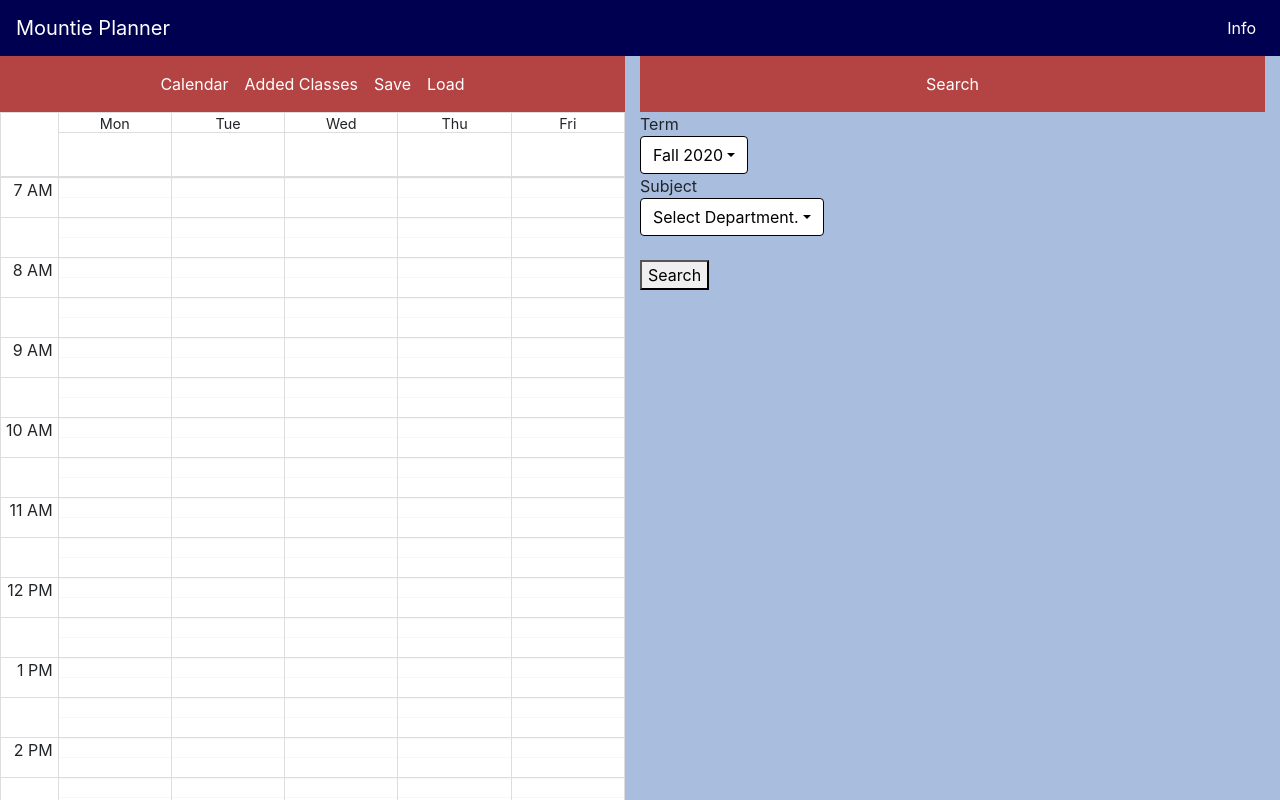
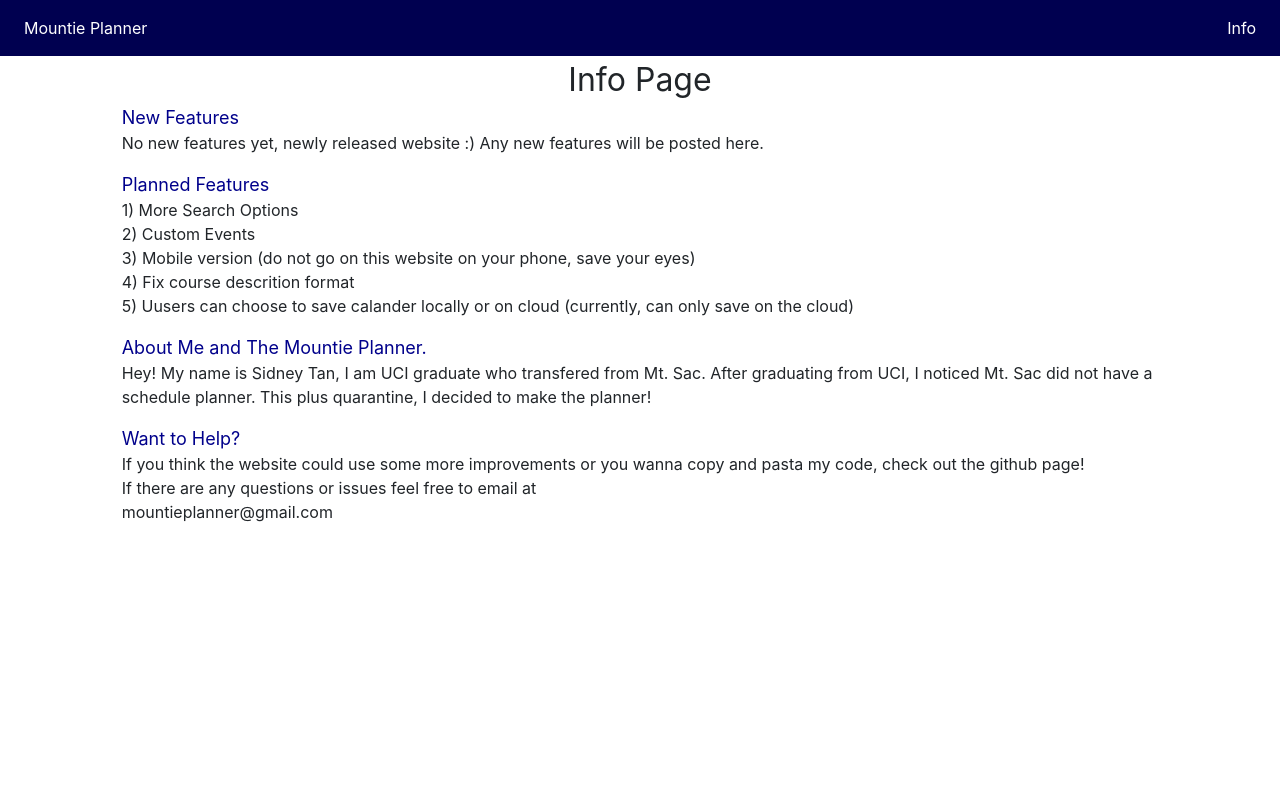
Before and after one commit to AnyFinCanHappen/mtsac_scheduler_fe, a React (Create React App) app: page / in a window 1280 px wide. Both pictures are taken after a click on the button "Info". Built offline with nearby package versions, Linux system fonts and the light colour scheme.

Commit message:
Made an info page.

```diff
--- a/src/App.js
+++ b/src/App.js
@@ -6,6 +6,7 @@
 import "./css/nav_bar.css"
 import Navbar from "react-bootstrap/Navbar"
 import Nav from "react-bootstrap/Nav"
+import Info from "./info/Info"
 import EventMaker from "./util/EventMaker";
 import SearchForm from "./search/SearchForm";
 import Calendar from "./calender/Calendar"
@@ -21,7 +22,8 @@
       eventList:[],
       isBlockForm: false,
       showPopover: false,
-      height:0
+      height:0,
+      showInfoPage:false
     }
   }
 
@@ -96,19 +98,22 @@
 
 
   render(){
-    const {isBlockForm,selectedCourses, eventList, height} = this.state;
+    const {isBlockForm,selectedCourses, eventList, height,showInfoPage} = this.state;
     let colHeight = (height - 56).toString(10) + "px"
     return (
       <div style = {{backgroundColor: "#a9bedf"}}>
         <Navbar sticky = "top" className = "navbar-main" variant = "nav-link-info">
-          <Navbar.Brand style ={{color:"white"}}>
-            Mountie Planner
-          </Navbar.Brand>
+          <Nav>
+            <Nav.Link onClick = {() => {this.setState({showInfoPage:false})}}>Mountie Planner</Nav.Link>
+          </Nav>
           <Nav className = "ml-auto">
-            <Nav.Link >Info</Nav.Link>
+            <Nav.Link onClick = {() => {this.setState({showInfoPage:true})}}>Info</Nav.Link>
           </Nav>
         </Navbar>
-        <Container fluid >
+        <Container fluid>
+          {showInfoPage ?
+          <Info colHeight = {colHeight} ></Info>
+          :
           <Row>
             <Col className = "px-0" style = {{overflowY:"auto", height:colHeight}}>
               <LeftNavBar
@@ -126,6 +131,7 @@
               <SearchForm pushCourse = {this.pushCourse}/>
             </Col>
           </Row>
+          }
         </Container>
       </div>
     );
--- /dev/null
+++ b/src/css/info.css
@@ -0,0 +1,13 @@
+.info-title{
+    font-size: xx-large;
+    text-align: center;
+}
+
+.section-title{
+    font-size: large;
+    color:darkblue;
+}
+
+.section-body{
+    font-size:medium;
+}
--- a/src/css/nav_bar.css
+++ b/src/css/nav_bar.css
@@ -1,13 +1,5 @@
 .navbar-main{
   background-color: rgb(0, 0, 80);
-}
-
-.nav-link{
-  color:white;
-}
-
-.nav-link-info:hover, .nav-link-info:focus, .nav-link-info:active{
-  color:white;
 }
 
 
--- /dev/null
+++ b/src/info/Info.js
@@ -0,0 +1,60 @@
+import React, {Component} from 'react';
+import Col from 'react-bootstrap/Col';
+import Row from 'react-bootstrap/Row';
+import "../css/info.css"
+class Info extends Component{
+    state = {}
+
+    render(){
+        return(
+            <Row style = {{backgroundColor:"white"}}>
+                <Col></Col>
+                <Col style = {{height:this.props.colHeight}} xs = {10}>
+                    <div className = "info-title">
+                        Info Page
+                    </div>
+                    <div className = "section-title">
+                        New Features
+                    </div>
+                    <p>
+                        No new features yet, newly released website :) Any new features will be posted here.
+                    </p>
+                    <div className = "section-title">
+                        Planned Features
+                    </div>
+                    <p>
+                      1) More Search Options
+                      <br></br>
+                      2) Custom Events
+                      <br></br>
+                      3) Mobile version (do not go on this website on your phone, save your eyes)
+                      <br></br>
+                      4) Fix course descrition format
+                      <br></br>
+                      5) Uusers can choose to save calander locally or on cloud (currently, can only save on the cloud)
+                    </p>
+                    <div className = "section-title">
+                        About Me and The Mountie Planner.
+                    </div>
+                    <p>
+                        Hey! My name is Sidney Tan, I am UCI graduate who transfered from Mt. Sac. After graduating from UCI, I noticed
+                        Mt. Sac did not have a schedule planner. This plus quarantine, I decided to make the planner!
+                    </p>
+                    <div className = "section-title">
+                        Want to Help?
+                    </div>
+                    <p>
+                        If you think the website could use some more improvements or you wanna copy and pasta my code, check out the github page!
+                        <br></br>
+                        If there are any questions or issues feel free to email at
+                        <br></br>
+                        mountieplanner@gmail.com
+                    </p>
+                </Col>
+                <Col></Col>
+            </Row>
+        );
+    }
+}
+
+export default Info
```
